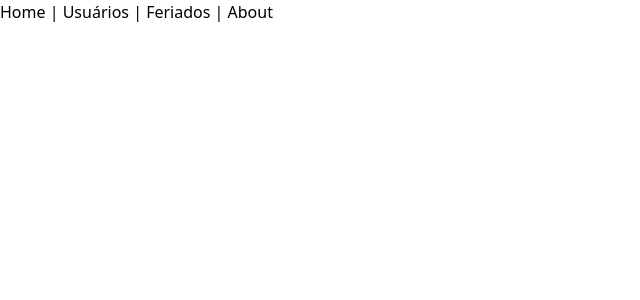
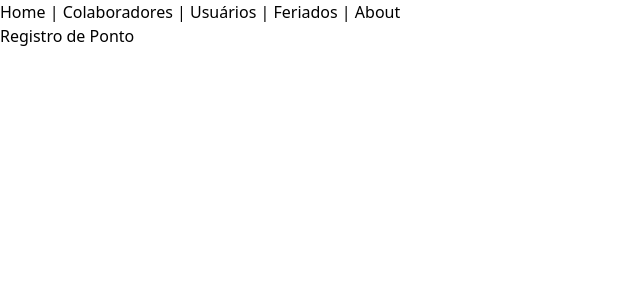
Before and after one commit to MatheusSGomes/registro-ponto, a Vue app in the folder frontend_vue/: page / in a window 1280 px wide. Shown: the top 300 px of the page, without its empty margins (0-640 px from the left). Built offline with nearby package versions, Linux system fonts and the light colour scheme.

Commit message:
adicionado componente colaboradores

```diff
--- a/frontend_vue/src/App.vue
+++ b/frontend_vue/src/App.vue
@@ -2,6 +2,7 @@
   <div class="container mx-auto px-4">
     <nav>
       <router-link to="/">Home</router-link> |
+      <router-link to="/colaboradores">Colaboradores</router-link> |
       <router-link to="/usuarios">Usuários</router-link> |
       <router-link to="/feriados">Feriados</router-link> |
       <router-link to="/about">About</router-link>
--- /dev/null
+++ b/frontend_vue/src/components/colaboradores/ColaboradoresTable.vue
@@ -0,0 +1,51 @@
+<template>
+  <div class="">
+    <table class="table-auto">
+      <thead>
+        <tr>
+          <th class="px-4 py-2">#</th>
+          <th class="px-4 py-2">Usuário</th>
+          <th class="px-4 py-2">E-mail</th>
+          <th class="px-4 py-2">Ações</th>
+        </tr>
+      </thead>
+      <tbody>
+        <tr>
+          <td class="border px-4 py-2">2</td>
+          <td class="border px-4 py-2">matheus_gomes</td>
+          <td class="border px-4 py-2">math.s.gomes@gmail.com</td>
+          <td class="border px-4 py-2">
+            <div class="flex items-center justify-center">
+              <router-link :to="{ name: 'colaboradores.alterar', params: { id: 2 } }">
+                <img alt="" class="w-12 block" src="@/assets/icons/edit.svg" />
+              </router-link>
+              <ModalExcluir
+                modalTitle="Excluir colaborador"
+                modalContent="Tem certeza que deseja excluir o colaborador matheus_gomes?">
+                <img alt="" class="w-6" src="@/assets/icons/delete.svg">
+              </ModalExcluir>
+            </div>
+          </td>
+        </tr>
+      </tbody>
+    </table>
+  </div>
+</template>
+
+<script>
+import ModalExcluir from '../ModalExcluir.vue'
+
+export default {
+  name: 'UsuariosTable',
+  components: {
+    ModalExcluir
+  },
+  data() {
+    return {}
+  }
+}
+</script>
+
+<style>
+
+</style>
--- a/frontend_vue/src/router/index.js
+++ b/frontend_vue/src/router/index.js
@@ -1,5 +1,9 @@
 import { createRouter, createWebHistory } from 'vue-router'
 import HomeView from '../views/HomeView.vue'
+
+import ColaboradoresView  from '@/views/Colaboradores/ColaboradoresView.vue';
+import ColaboradoresListaView from '@/views/Colaboradores/ColaboradoresListaView.vue';
+import ColaboradoresFormularioView  from '@/views/Colaboradores/ColaboradoresFormularioView.vue';
 
 import UsuariosView  from '@/views/Usuarios/UsuariosView.vue';
 import UsuariosListaView from '@/views/Usuarios/UsuariosListaView.vue';
@@ -14,6 +18,29 @@ const routes = [
     path: '/',
     name: 'home',
     component: HomeView
+  },
+  {
+    path: '/colaboradores',
+    name: 'colaboradores',
+    component: ColaboradoresView,
+    children: [
+      {
+        path: '',
+        name: 'colaboradores.lista',
+        component: ColaboradoresListaView
+      },
+      {
+        path: 'inserir',
+        name: 'colaboradores.inserir',
+        component: ColaboradoresFormularioView,
+      },
+      {
+        path: 'alterar/:id',
+        name: 'colaboradores.alterar',
+        component: ColaboradoresFormularioView,
+        props: true
+      },
+    ]
   },
   {
     path: '/usuarios',
--- /dev/null
+++ b/frontend_vue/src/views/Colaboradores/ColaboradoresFormularioView.vue
@@ -0,0 +1,36 @@
+<template>
+  <h1 v-if="id" class="text-4xl font-extrabold">Alterar Colaborador ({{ id }})</h1>
+  <h1 v-else class="text-4xl font-extrabold">Inserir Colaborador</h1>
+
+  <div class="grid grid-flow-col gap-3 auto-cols-max">
+    <div class="mb-4">
+      <label class="block text-gray-700 text-sm font-bold mb-2" for="data">
+        Data
+      </label>
+      <input class="shadow appearance-none border rounded w-full py-2 px-3 text-gray-700 leading-tight focus:outline-none focus:shadow-outline" id="data" type="date" placeholder="Data">
+    </div>
+
+    <div class="mb-4">
+      <label class="block text-gray-700 text-sm font-bold mb-2" for="descricao">
+        Descrição
+      </label>
+      <input class="shadow appearance-none border rounded w-full py-2 px-3 text-gray-700 leading-tight focus:outline-none focus:shadow-outline" id="descricao" type="text" placeholder="Ex: Proclamação da República">
+    </div>
+  </div>
+
+  <button class="bg-blue-500 hover:bg-blue-700 text-white font-bold py-2 px-4 rounded">
+    Salvar
+  </button>
+
+</template>
+
+<script>
+export default {
+  name: 'ColaboradoresFormularioView',
+  props: ['id']
+}
+</script>
+
+<style>
+
+</style>
--- /dev/null
+++ b/frontend_vue/src/views/Colaboradores/ColaboradoresListaView.vue
@@ -0,0 +1,26 @@
+<template>
+  <h1 class="my-4 text-4xl font-extrabold">Colaboradores</h1>
+
+
+  <button class="bg-blue-500 hover:bg-blue-700 text-white font-bold py-2 px-4 rounded">
+    <router-link :to="{ name:'colaboradores.inserir' }">
+      Inserir novo colaborador
+    </router-link>
+  </button>
+  <ColaboradoresTable />
+</template>
+
+<script>
+import ColaboradoresTable from '@/components/colaboradores/ColaboradoresTable.vue'
+
+export default {
+  name: 'ColaboradoresListaView',
+  components: {
+    ColaboradoresTable,
+  }
+}
+</script>
+
+<style scoped>
+
+</style>
--- /dev/null
+++ b/frontend_vue/src/views/Colaboradores/ColaboradoresView.vue
@@ -0,0 +1,15 @@
+<template>
+  <router-view></router-view>
+</template>
+
+<script>
+
+export default {
+  name: 'ColaboradoresView',
+  components: { }
+}
+</script>
+
+<style>
+
+</style>
--- a/frontend_vue/src/views/HomeView.vue
+++ b/frontend_vue/src/views/HomeView.vue
@@ -1,6 +1,6 @@
 <template>
   <div class="home">
-
+    <h1 class="text-4xl font-extrabold">Registro de Ponto</h1>
   </div>
 </template>
 
```
